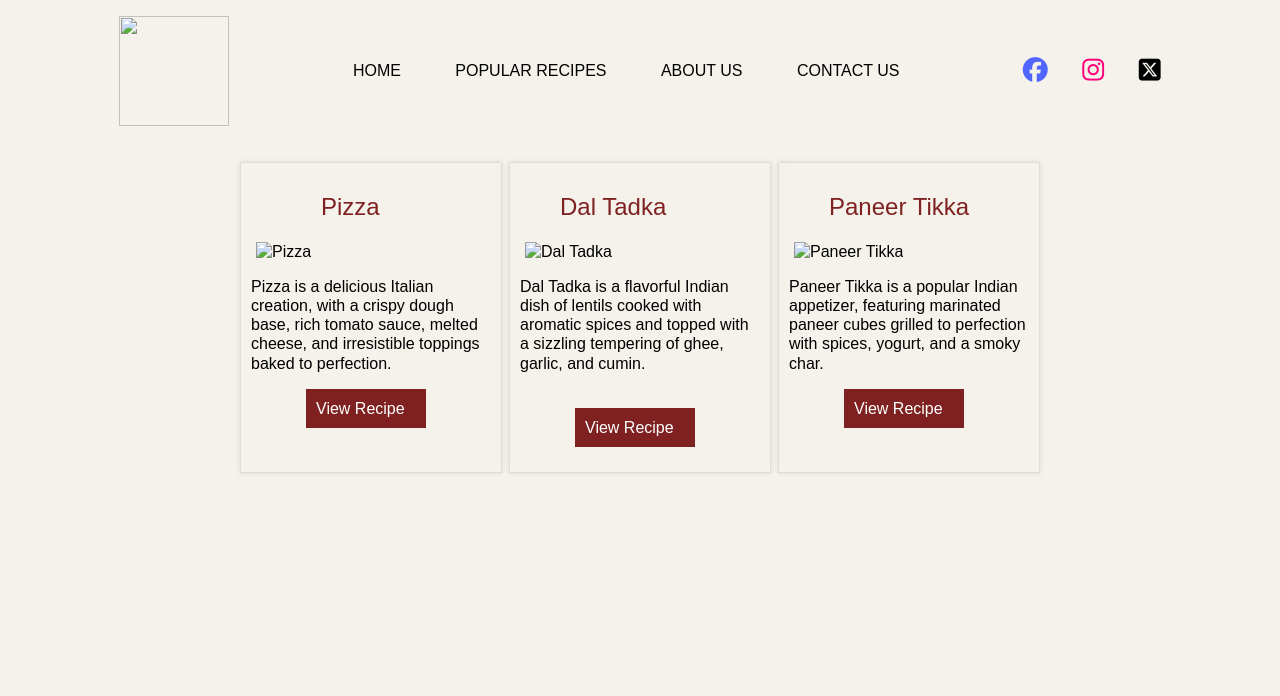
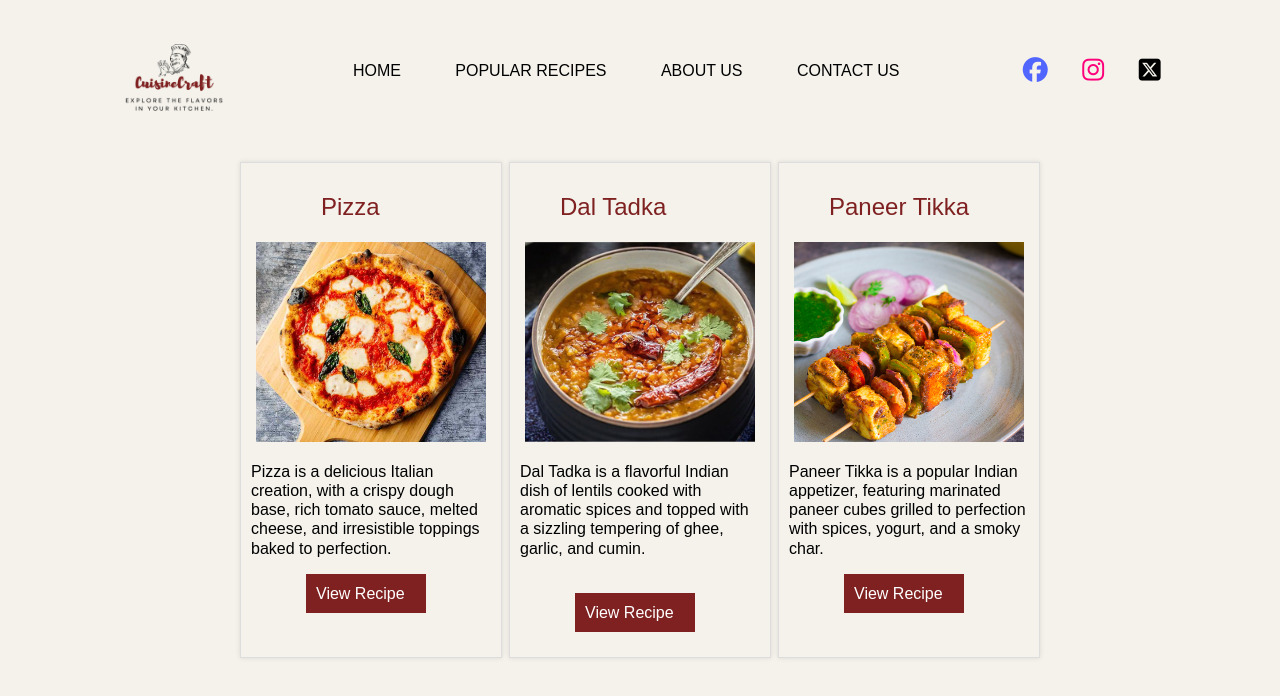
Before and after one commit to SagarSawlani/Smart-Recipe-Suggestor, a plain HTML site: page popular-recipes.html in a window 1280 px wide. Drawn offline with Linux system fonts and the light colour scheme; the site is published under a folder, as on GitHub Pages, so addresses that start at the root find nothing; a web font is replaced by a local one.

Commit message:
Update popular-recipes.html

```diff
--- a/popular-recipes.html
+++ b/popular-recipes.html
@@ -13,7 +13,7 @@
 </head>
 <body>
   <header>
-    <img src="/CuisineCraft.png" class="logo">
+    <img src="CuisineCraft.png" class="logo">
     <nav>
         <ul>
             <li><a href="index.html">HOME</a></li>
@@ -34,19 +34,19 @@
         <div id="popular-recipes">
             <div class="recipe-card1">
                 <h2>Pizza</h2>
-                <img src="/pizza.jpg" alt="Pizza">
+                <img src="pizza.jpg" alt="Pizza">
                 <p>Pizza is a delicious Italian creation, with a crispy dough base, rich tomato sauce, melted cheese, and irresistible toppings baked to perfection.</p>
                 <a href="/pizza.html" class="view-recipe">View Recipe</a>
             </div>
             <div class="recipe-card2">
                 <h2>Dal Tadka</h2>
-                <img src="/Dal-Tadka.jpg" alt="Dal Tadka">
+                <img src="Dal-Tadka.jpg" alt="Dal Tadka">
                 <p>Dal Tadka is a flavorful Indian dish of lentils cooked with aromatic spices and topped with a sizzling tempering of ghee, garlic, and cumin.</p>
                 <a href="/dal-tadka.html" class="view-recipe">View Recipe</a>
             </div>
             <div class="recipe-card3">
                 <h2>Paneer Tikka</h2>
-                <img src="/Paneer_Tikka_5.jpg" alt="Paneer Tikka">
+                <img src="Paneer_Tikka_5.jpg" alt="Paneer Tikka">
                 <p>Paneer Tikka is a popular Indian appetizer, featuring marinated paneer cubes grilled to perfection with spices, yogurt, and a smoky char.</p>
                 <a href="/paneer-tikka.html" class="view-recipe">View Recipe</a>
             </div>
```
